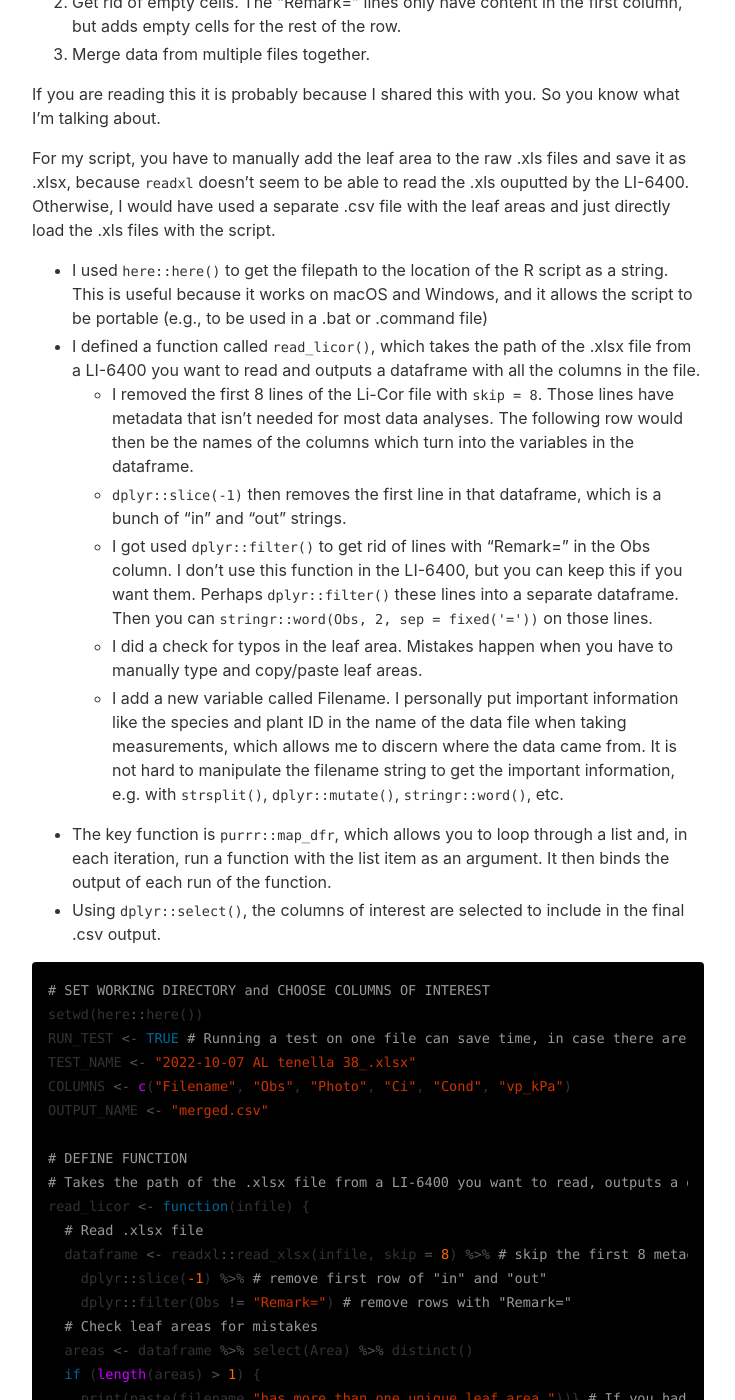
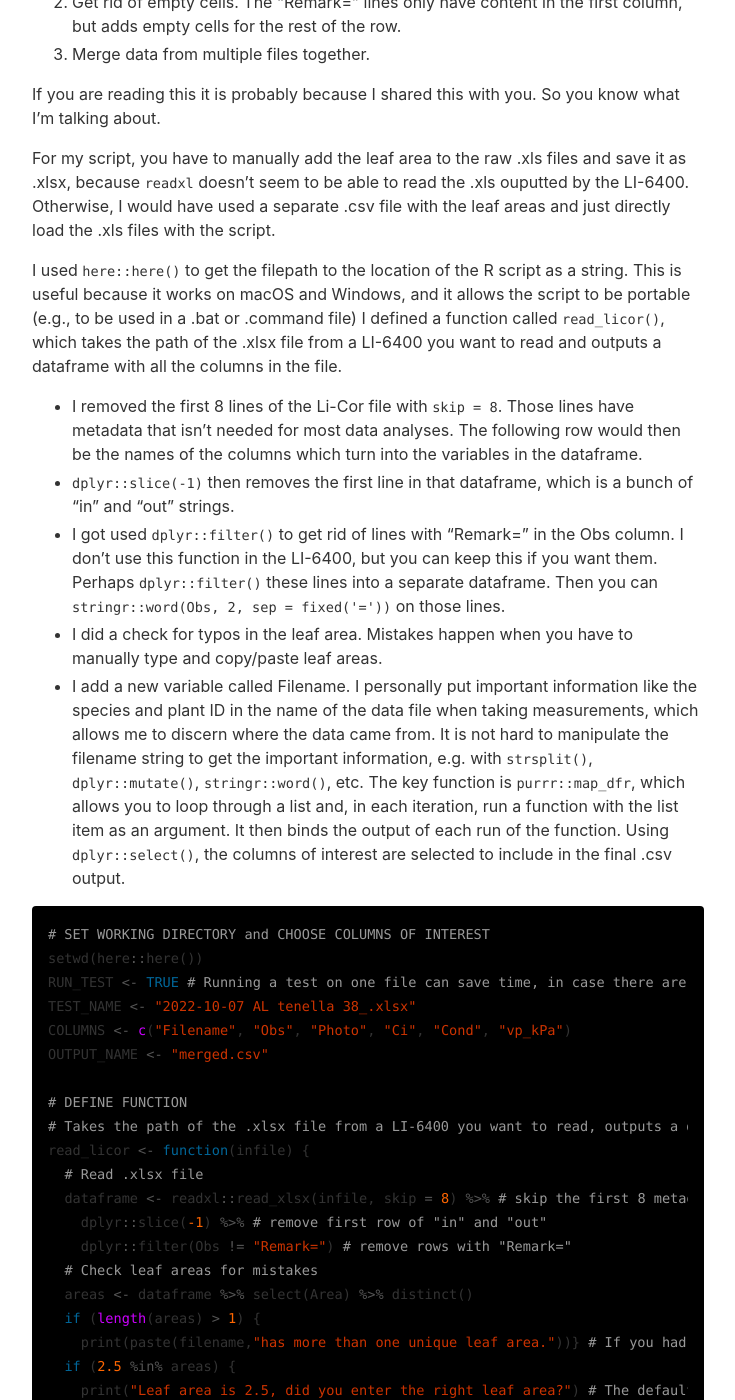
Before and after one commit to leungarthur/leungarthur.github.io-old, a Jekyll site: the page built from _posts/2023-03-04-licor-script.md, in a window 1280 px wide and 1400 px high, scrolled down 443 px. Shown: the whole window, without its empty margins (272-1007 px from the left). Built offline with Jekyll 4.4.1, drawn with Linux system fonts in a browser that asks for light colours.

```diff
--- a/_posts/2023-03-04-licor-script.md
+++ b/_posts/2023-03-04-licor-script.md
@@ -14,15 +14,15 @@ If you are reading this it is probably because I shared this with you. So you kn
 
 For my script, you have to manually add the leaf area to the raw .xls files and save it as .xlsx, because `readxl` doesn't seem to be able to read the .xls ouputted by the LI-6400. Otherwise, I would have used a separate .csv file with the leaf areas and just directly load the .xls files with the script.
 
-- I used `here::here()` to get the filepath to the location of the R script as a string. This is useful because it works on macOS and Windows, and it allows the script to be portable (e.g., to be used in a .bat or .command file)
-- I defined a function called `read_licor()`, which takes the path of the .xlsx file from a LI-6400 you want to read and outputs a dataframe with all the columns in the file.
-  - I removed the first 8 lines of the Li-Cor file with `skip = 8`. Those lines have metadata that isn't needed for most data analyses. The following row would then be the names of the columns which turn into the variables in the dataframe.
-  - `dplyr::slice(-1)` then removes the first line in that dataframe, which is a bunch of "in" and "out" strings.
-  - I got used `dplyr::filter()` to get rid of lines with "Remark=" in the Obs column. I don't use this function in the LI-6400, but you can keep this if you want them. Perhaps `dplyr::filter()` these lines into a separate dataframe. Then you can `stringr::word(Obs, 2, sep = fixed('='))` on those lines.
-  - I did a check for typos in the leaf area. Mistakes happen when you have to manually type and copy/paste leaf areas.
-  - I add a new variable called Filename. I personally put important information like the species and plant ID in the name of the data file when taking measurements, which allows me to discern where the data came from. It is not hard to manipulate the filename string to get the important information, e.g. with `strsplit()`, `dplyr::mutate()`, `stringr::word()`, etc.
-- The key function is `purrr::map_dfr`, which allows you to loop through a list and, in each iteration, run a function with the list item as an argument. It then binds the output of each run of the function.
-- Using `dplyr::select()`, the columns of interest are selected to include in the final .csv output.
+I used `here::here()` to get the filepath to the location of the R script as a string. This is useful because it works on macOS and Windows, and it allows the script to be portable (e.g., to be used in a .bat or .command file)
+I defined a function called `read_licor()`, which takes the path of the .xlsx file from a LI-6400 you want to read and outputs a dataframe with all the columns in the file.
+- I removed the first 8 lines of the Li-Cor file with `skip = 8`. Those lines have metadata that isn't needed for most data analyses. The following row would then be the names of the columns which turn into the variables in the dataframe.
+- `dplyr::slice(-1)` then removes the first line in that dataframe, which is a bunch of "in" and "out" strings.
+- I got used `dplyr::filter()` to get rid of lines with "Remark=" in the Obs column. I don't use this function in the LI-6400, but you can keep this if you want them. Perhaps `dplyr::filter()` these lines into a separate dataframe. Then you can `stringr::word(Obs, 2, sep = fixed('='))` on those lines.
+- I did a check for typos in the leaf area. Mistakes happen when you have to manually type and copy/paste leaf areas.
+- I add a new variable called Filename. I personally put important information like the species and plant ID in the name of the data file when taking measurements, which allows me to discern where the data came from. It is not hard to manipulate the filename string to get the important information, e.g. with `strsplit()`, `dplyr::mutate()`, `stringr::word()`, etc.
+The key function is `purrr::map_dfr`, which allows you to loop through a list and, in each iteration, run a function with the list item as an argument. It then binds the output of each run of the function.
+Using `dplyr::select()`, the columns of interest are selected to include in the final .csv output.
 
 {% highlight R %}
 
```
